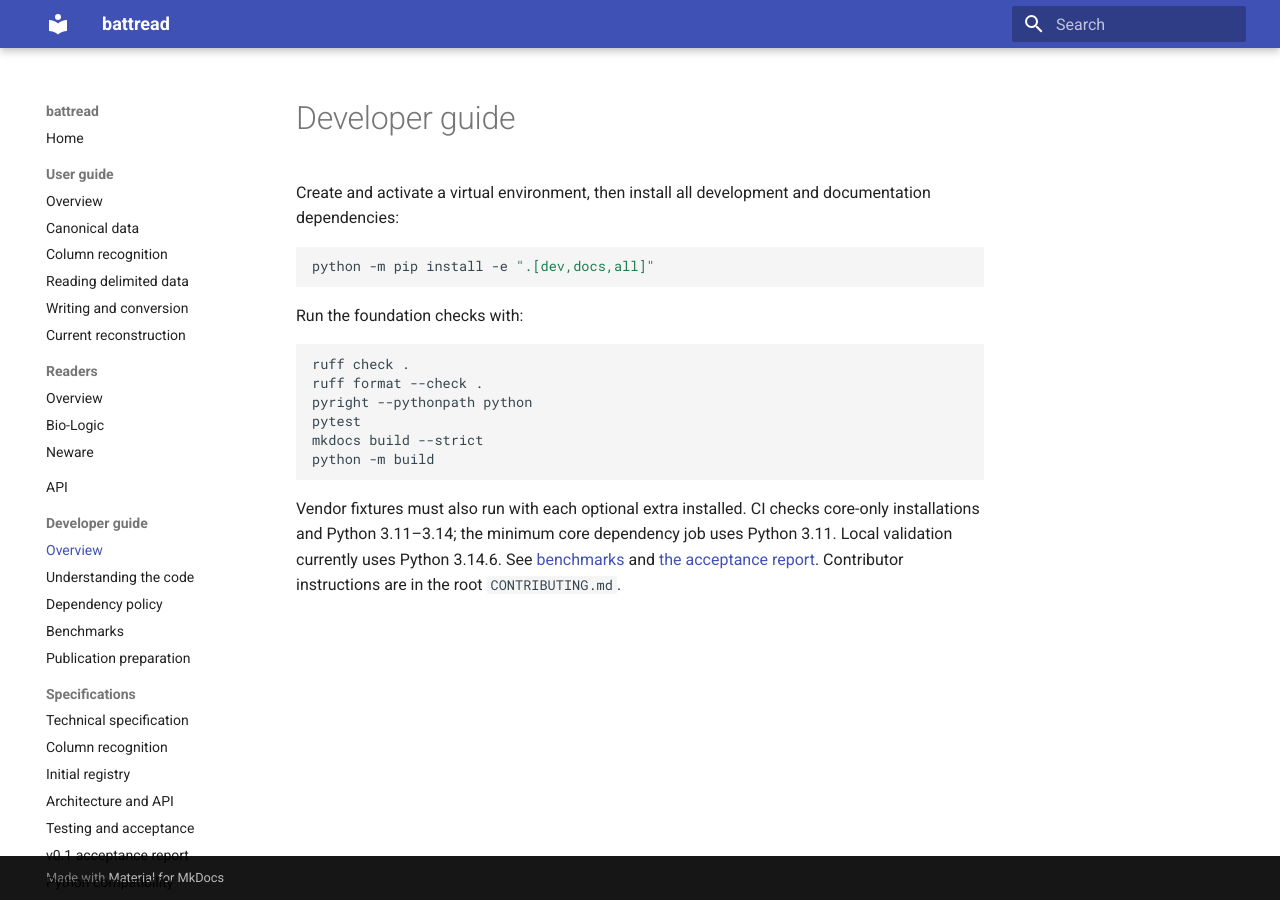
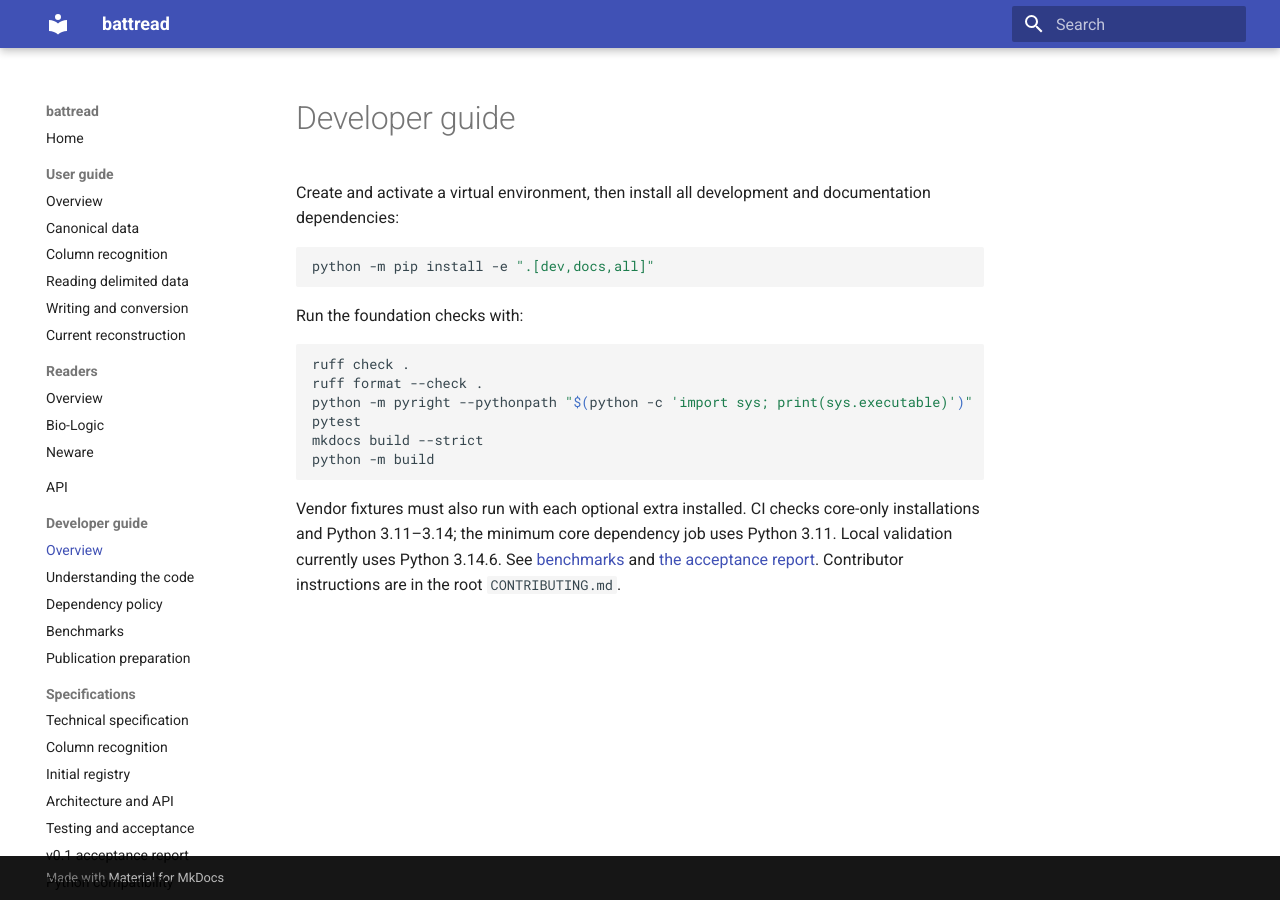
Before and after one commit to GregAlex7zZ/battread, an MkDocs documentation site: the page built from docs/developer-guide/index.md, in a window 1280 px wide. Built offline with MkDocs 1.6.1 and Material for MkDocs 9.7.7, drawn with Linux system fonts in a browser that asks for light colours.

Commit message:
Fix CI Python interpreter resolution and update Actions runtimes

````diff
--- a/docs/developer-guide/index.md
+++ b/docs/developer-guide/index.md
@@ -12,7 +12,7 @@ Run the foundation checks with:
 ```bash
 ruff check .
 ruff format --check .
-pyright --pythonpath python
+python -m pyright --pythonpath "$(python -c 'import sys; print(sys.executable)')"
 pytest
 mkdocs build --strict
 python -m build
````
Also changed, not shown: README.md (+1 -1 lines), docs/developer-guide/publication.md (+1 -1 lines), docs/testing/PYTHON_COMPATIBILITY.md (+1 -1 lines), 2 other files.
